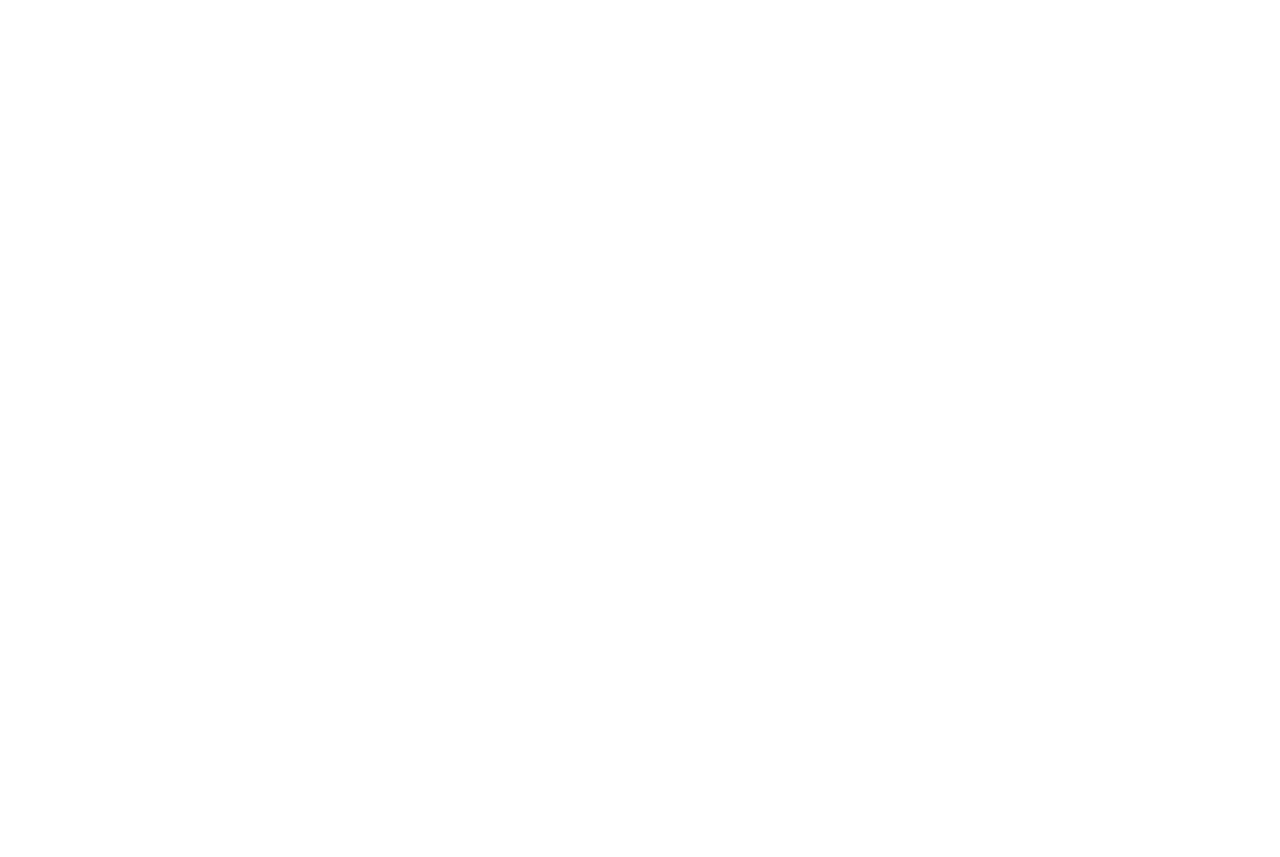
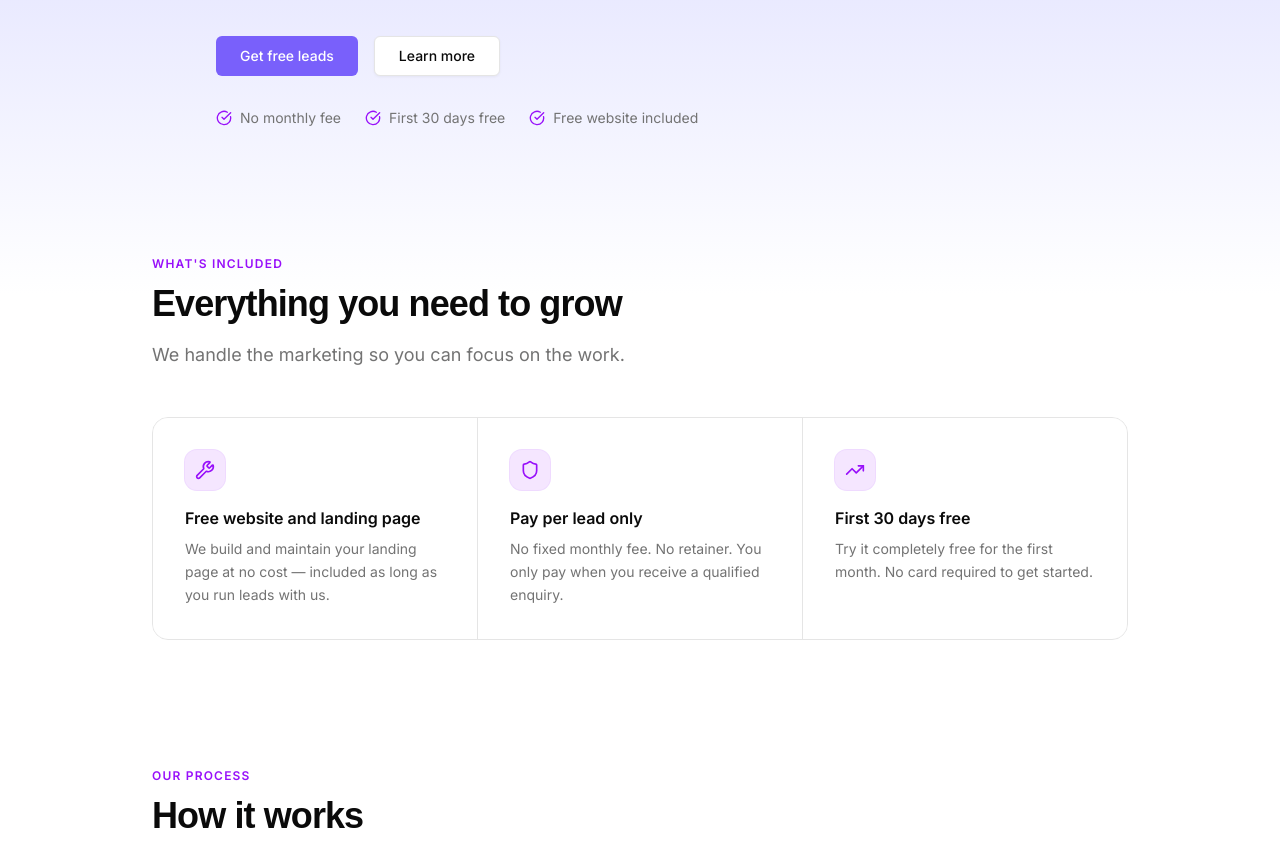
Before and after one commit to FuskeDK/Markety-Spaceship, a Next.js app: page /clients/johnsons-plumbing-london in a window 1280 px wide. Before the commit this address had no page. Shown: the part 432-1289 px from the top of the page. Before the commit the page ends 800 px from the top, so only its background shows below. Built offline with nearby package versions, Linux system fonts and the light colour scheme.

Commit message:
Add client landing page: Johnson's Plumbing London

```diff
--- /dev/null
+++ b/src/app/(site)/clients/johnsons-plumbing-london/page.tsx
@@ -0,0 +1,183 @@
+import Link from "next/link";
+import { CheckCircle, Wrench, TrendingUp, Shield } from "lucide-react";
+import { Background } from "@/components/background";
+import { Button } from "@/components/ui/button";
+
+const STEPS = [
+  {
+    number: "01",
+    title: "We learn your business",
+    description: "We spend time understanding your customers, your area, and what a qualified lead looks like for you.",
+  },
+  {
+    number: "02",
+    title: "We build your ads and landing page",
+    description: "We set up your Google and Facebook campaigns and build a dedicated landing page — all included free.",
+  },
+  {
+    number: "03",
+    title: "Leads arrive, you close",
+    description: "Qualified enquiries come straight to you. You focus on the work, we keep the leads flowing.",
+  },
+];
+
+const WHAT_YOU_GET = [
+  {
+    icon: Wrench,
+    title: "Free website and landing page",
+    description: "We build and maintain your landing page at no cost — included as long as you run leads with us.",
+  },
+  {
+    icon: Shield,
+    title: "Pay per lead only",
+    description: "No fixed monthly fee. No retainer. You only pay when you receive a qualified enquiry.",
+  },
+  {
+    icon: TrendingUp,
+    title: "First 30 days free",
+    description: "Try it completely free for the first month. No card required to get started.",
+  },
+];
+
+export default function JohnsonsPlumbingLondon() {
+  return (
+    <Background variant="top">
+      <div className="pb-28 pt-32 lg:pb-32 lg:pt-44">
+
+        {/* Hero */}
+        <section className="container max-w-4xl">
+          <p className="mb-4 text-xs font-semibold uppercase tracking-widest text-purple-600 dark:text-purple-400">
+            Johnson&apos;s Plumbing · London
+          </p>
+          <h1 className="text-4xl font-bold tracking-tight text-foreground md:text-5xl lg:text-6xl">
+            Get more plumbing clients in London — guaranteed.
+          </h1>
+          <p className="mt-6 max-w-2xl text-lg text-muted-foreground md:text-xl">
+            We run Google and Facebook ads to bring qualified customers straight to you. You only pay when you get an enquiry — no monthly fees, no risk.
+          </p>
+          <div className="mt-8 flex flex-wrap gap-4">
+            <Button size="lg" asChild>
+              <Link href="/contact">Get free leads</Link>
+            </Button>
+            <Button size="lg" variant="outline" asChild>
+              <Link href="/contact" className="hover:opacity-75 transition-opacity">Learn more</Link>
+            </Button>
+          </div>
+          <ul className="mt-8 flex flex-wrap gap-x-6 gap-y-2 text-sm text-muted-foreground">
+            {["No monthly fee", "First 30 days free", "Free website included"].map((item) => (
+              <li key={item} className="flex items-center gap-2">
+                <CheckCircle className="size-4 text-purple-600 dark:text-purple-400 shrink-0" />
+                {item}
+              </li>
+            ))}
+          </ul>
+        </section>
+
+        {/* What you get */}
+        <section className="container mt-24 max-w-5xl lg:mt-32">
+          <div className="mb-12 max-w-2xl">
+            <p className="mb-3 text-xs font-semibold uppercase tracking-widest text-purple-600 dark:text-purple-400">
+              What&apos;s included
+            </p>
+            <h2 className="text-3xl font-bold tracking-tight md:text-4xl">
+              Everything you need to grow
+            </h2>
+            <p className="mt-4 text-lg text-muted-foreground leading-relaxed">
+              We handle the marketing so you can focus on the work.
+            </p>
+          </div>
+          <div className="overflow-hidden rounded-2xl border border-border">
+            <div className="grid grid-cols-1 gap-px bg-border sm:grid-cols-3">
+              {WHAT_YOU_GET.map((item) => {
+                const Icon = item.icon;
+                return (
+                  <div key={item.title} className="bg-background flex flex-col gap-4 p-6 lg:p-8">
+                    <div className="inline-flex size-10 items-center justify-center rounded-xl bg-purple-600/10 text-purple-600 ring-1 ring-purple-500/20 dark:bg-purple-400/10 dark:text-purple-400">
+                      <Icon className="size-5" />
+                    </div>
+                    <div>
+                      <h3 className="font-semibold text-foreground">{item.title}</h3>
+                      <p className="mt-2 text-sm leading-relaxed text-muted-foreground">{item.description}</p>
+                    </div>
+                  </div>
+                );
+              })}
+            </div>
+          </div>
+        </section>
+
+        {/* How it works */}
+        <section className="container mt-24 max-w-5xl lg:mt-32">
+          <div className="mb-12 max-w-2xl">
+            <p className="mb-3 text-xs font-semibold uppercase tracking-widest text-purple-600 dark:text-purple-400">
+              Our process
+            </p>
+            <h2 className="text-3xl font-bold tracking-tight md:text-4xl">How it works</h2>
+            <p className="mt-4 text-lg text-muted-foreground leading-relaxed">
+              Up and running in days, not months.
+            </p>
+          </div>
+          <div className="grid gap-8 md:grid-cols-3">
+            {STEPS.map((step) => (
+              <div key={step.number} className="flex flex-col gap-4 pl-5 relative">
+                <div className="absolute left-0 top-1 bottom-1 w-0.5 rounded-full bg-gradient-to-b from-purple-500 to-purple-500/0" />
+                <div className="flex items-center gap-3">
+                  <span className="font-mono text-xs font-semibold text-purple-600 dark:text-purple-400">{step.number}</span>
+                  <div className="size-1.5 rounded-full bg-purple-500" />
+                </div>
+                <div>
+                  <h3 className="font-semibold text-foreground">{step.title}</h3>
+                  <p className="mt-2 text-sm leading-relaxed text-muted-foreground">{step.description}</p>
+                </div>
+              </div>
+            ))}
+          </div>
+        </section>
+
+        {/* Testimonial */}
+        <section className="container mt-24 max-w-5xl lg:mt-32">
+          <div className="mb-3 text-xs font-semibold uppercase tracking-widest text-purple-600 dark:text-purple-400">
+            Social proof
+          </div>
+          <h2 className="mb-10 text-3xl font-bold tracking-tight md:text-4xl">
+            Join plumbers across the UK already using Markety
+          </h2>
+          <div className="rounded-2xl border border-border bg-muted p-8 md:p-10">
+            <p className="text-lg leading-relaxed text-foreground">
+              &ldquo;We were sceptical at first — we&apos;d tried agencies before and wasted a lot of money. Markety is completely different. We paid nothing for the first month and got 11 enquiries. Now we&apos;re running at full capacity and turning work away.&rdquo;
+            </p>
+            <div className="mt-6 flex items-center gap-3">
+              <div className="size-10 rounded-full bg-purple-600/10 ring-1 ring-purple-500/20 flex items-center justify-center text-sm font-semibold text-purple-600 dark:text-purple-400">
+                DM
+              </div>
+              <div>
+                <p className="font-semibold text-foreground text-sm">Dave M.</p>
+                <p className="text-xs text-muted-foreground">Plumber · South London</p>
+              </div>
+            </div>
+          </div>
+        </section>
+
+        {/* CTA */}
+        <section className="container mt-24 max-w-5xl lg:mt-32">
+          <div className="rounded-3xl bg-muted p-8 md:p-12 lg:flex lg:items-center lg:justify-between lg:gap-12">
+            <div className="max-w-xl">
+              <h2 className="text-2xl font-bold tracking-tight md:text-3xl">
+                Ready to get started?
+              </h2>
+              <p className="mt-4 text-muted-foreground leading-relaxed">
+                The first 30 days are completely free. No card required. We&apos;ll have your first leads coming in within a week.
+              </p>
+            </div>
+            <div className="mt-8 shrink-0 lg:mt-0">
+              <Button size="lg" asChild>
+                <Link href="/contact">Get free leads</Link>
+              </Button>
+            </div>
+          </div>
+        </section>
+
+      </div>
+    </Background>
+  );
+}
```
